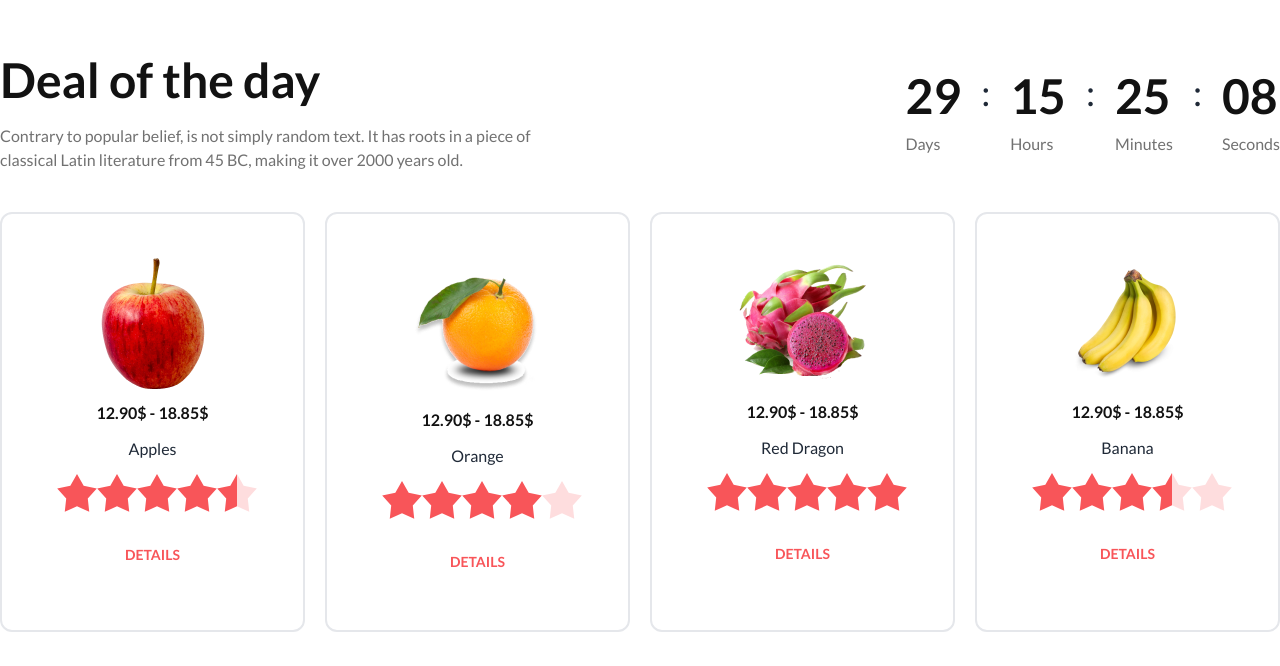
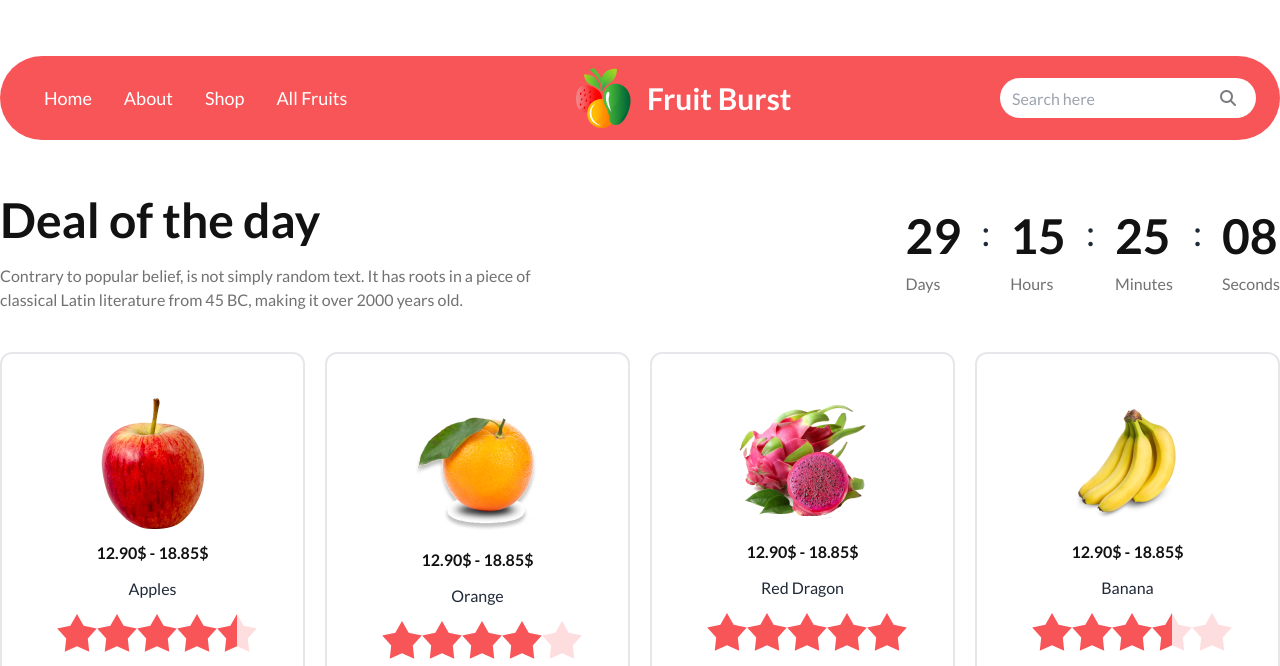
Before and after one commit to Rahim00001/fruit-brust-a3, a plain HTML site: page index.html in a window 1280 px wide. Shown: the top 666 px of the page. Drawn offline with nearby package versions, Linux system fonts and the light colour scheme.

Commit message:
navbar added

```diff
--- a/index.html
+++ b/index.html
@@ -16,6 +16,11 @@
       href="https://fonts.googleapis.com/css2?family=Lato:wght@300;400;700;900&display=swap"
       rel="stylesheet"
     />
+    <!-- font awsome -->
+    <script
+      src="https://kit.fontawesome.com/5d7f79d122.js"
+      crossorigin="anonymous"
+    ></script>
     <!-- taiwind custom color -->
     <script>
       tailwind.config = {
@@ -39,7 +44,70 @@
     </style>
   </head>
   <body class="font-lato">
-    <header></header>
+    <header>
+      <!-- navbar -->
+      <section
+        class="container my-14 max-w-sm md:max-w-2xl lg:max-w-4xl xl:max-w-7xl mx-auto"
+      >
+        <!-- large device -->
+        <div
+          class="items-center justify-between bg-[#F85559] rounded-[50px] px-6 py-3 hidden lg:flex"
+        >
+          <!-- menu -->
+          <div>
+            <ul class="menu menu-horizontal px-1">
+              <li><a class="text-lg text-white">Home</a></li>
+              <li><a class="text-lg text-white">About</a></li>
+              <li><a class="text-lg text-white">Shop</a></li>
+              <li><a class="text-lg text-white">All Fruits</a></li>
+            </ul>
+          </div>
+          <!-- logo -->
+          <div class="flex gap-4 items-center">
+            <img src="./images/logo.png" alt="" />
+            <h3 class="text-3xl text-white font-bold">Fruit Burst</h3>
+          </div>
+          <!-- search -->
+          <div class="relative">
+            <input
+              type="text"
+              placeholder="Search here"
+              class="w-64 h-10 border-3 rounded-3xl pl-3"
+            />
+            <i
+              class="fa-solid fa-magnifying-glass absolute right-5 top-3"
+              style="color: #7a7c7f"
+            ></i>
+          </div>
+        </div>
+        <!-- small device -->
+        <div class="flex justify-between items-center lg:hidden">
+          <!-- logo -->
+          <div class="flex items-center gap-3">
+            <img src="./images/logo.png" alt="" class="w-8 h-9" />
+            <h5 class="text-2xl text-[#121212] font-bold">Fruit Burst</h5>
+          </div>
+          <!-- menu -->
+          <div>
+            <div class="dropdown dropdown-bottom dropdown-end">
+              <label tabindex="0" class="btn m-1"
+                ><i class="fa-solid fa-bars" style="color: #121212"></i
+              ></label>
+              <ul
+                tabindex="0"
+                class="dropdown-content z-[1] menu p-2 shadow bg-base-100 rounded-box w-52"
+              >
+                <li><a>Home</a></li>
+                <li><a>About Us</a></li>
+                <li><a>Shop</a></li>
+                <li><a>All Fruits</a></li>
+              </ul>
+            </div>
+          </div>
+        </div>
+      </section>
+      <!-- navbar end -->
+    </header>
     <main>
       <!-- deal of the day section -->
       <section>
```
